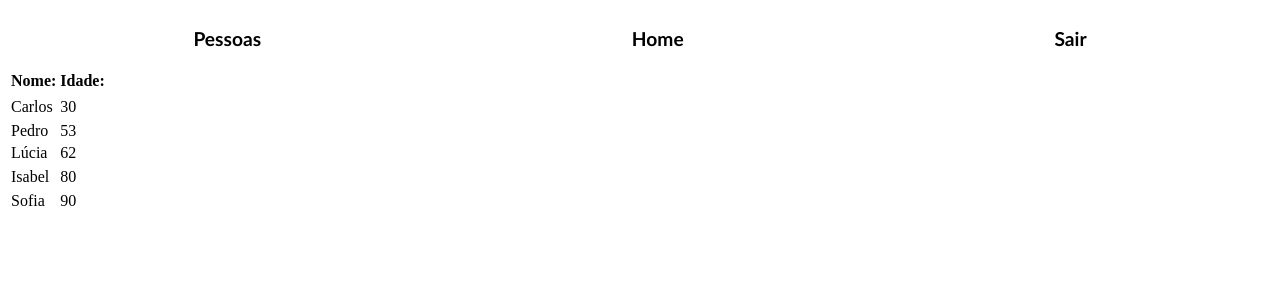
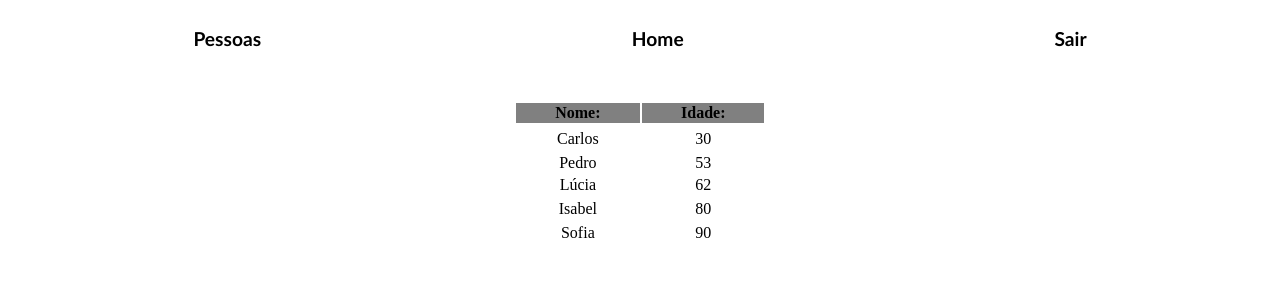
Before and after one commit to jean-mb/aula01-angular, an Angular app: page / in a window 1280 px wide. Shown: the top 300 px of the page. Built offline with nearby package versions, Linux system fonts and the light colour scheme.

Commit message:
pessoas concluido

```diff
--- a/src/app/app/pessoas/pessoas-listar/pessoas-listar.component.html
+++ b/src/app/app/pessoas/pessoas-listar/pessoas-listar.component.html
@@ -1,3 +1,4 @@
+<div class="pessoas">
     <table>
         <thead>
             <tr>
@@ -12,3 +13,4 @@
             </tr>
         </tbody>
     </table>
+</div>
--- a/src/app/app/pessoas/pessoas-listar/pessoas-listar.component.scss
+++ b/src/app/app/pessoas/pessoas-listar/pessoas-listar.component.scss
@@ -0,0 +1,13 @@
+.pessoas{
+    display: flex;
+    justify-content: center;
+    align-items: center;
+    margin-top: 2rem;
+}
+table{
+    width: 20%;
+    text-align: center;
+}
+th{
+    background-color: gray
+}
```
Lines whose indentation alone changed are shown as unchanged.
